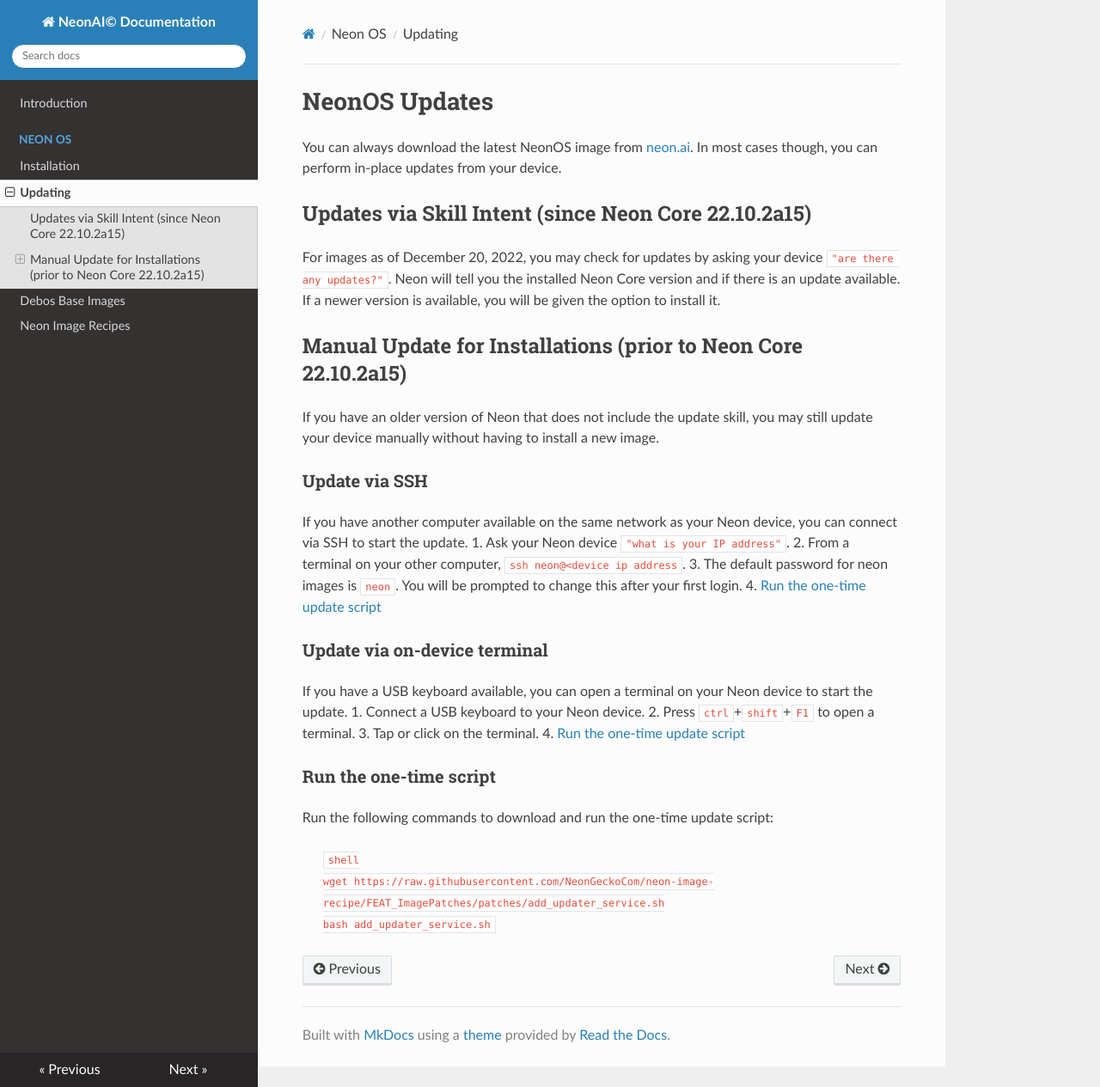
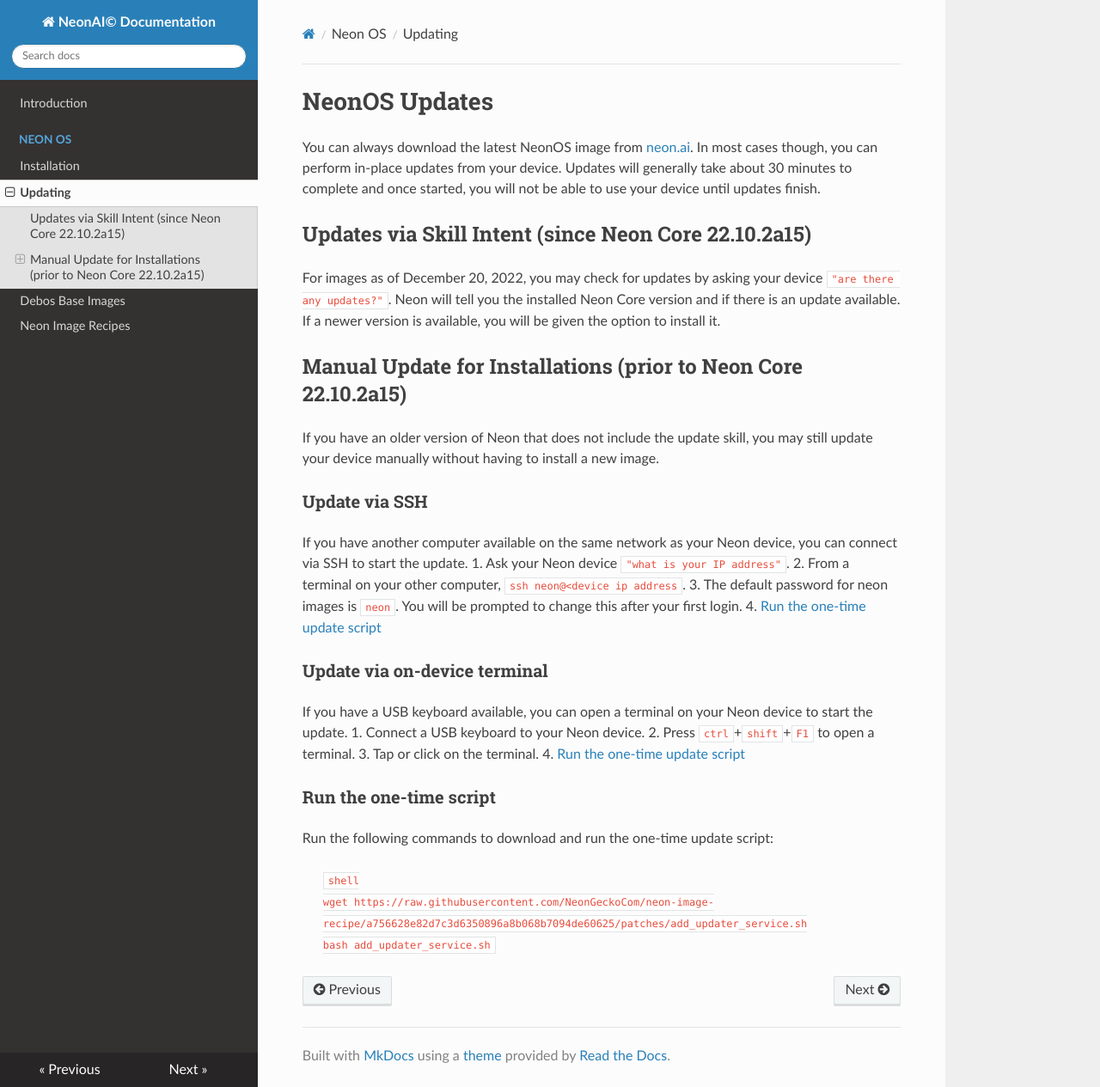
Before and after one commit to NeonGeckoCom/neon-docs, an MkDocs documentation site: the page built from docs/neon_os/neon_os_updates.md, in a window 1280 px wide and 1265 px high. Shown: the whole window at 86% size. Built offline with MkDocs 1.6.1, drawn with Linux system fonts in a browser that asks for light colours; nearby versions of some CDN libraries.

Commit message:
Update updates documentation

````diff
--- a/docs/neon_os/neon_os_updates.md
+++ b/docs/neon_os/neon_os_updates.md
@@ -1,6 +1,8 @@
 # NeonOS Updates
 You can always download the latest NeonOS image from [neon.ai](https://neon.ai/NeonAIforMycroftMarkII).
-In most cases though, you can perform in-place updates from your device.
+In most cases though, you can perform in-place updates from your device. Updates
+will generally take about 30 minutes to complete and once started, you will not
+be able to use your device until updates finish.
 
 ## Updates via Skill Intent (since Neon Core 22.10.2a15)
 For images as of December 20, 2022, you may check for updates by asking your
@@ -33,6 +35,6 @@
 ### Run the one-time script
 Run the following commands to download and run the one-time update script:
 > ```shell
-> wget https://raw.githubusercontent.com/NeonGeckoCom/neon-image-recipe/FEAT_ImagePatches/patches/add_updater_service.sh
+> wget https://raw.githubusercontent.com/NeonGeckoCom/neon-image-recipe/a756628e82d7c3d6350896a8b068b7094de60625/patches/add_updater_service.sh
 > bash add_updater_service.sh
 > ```
````
